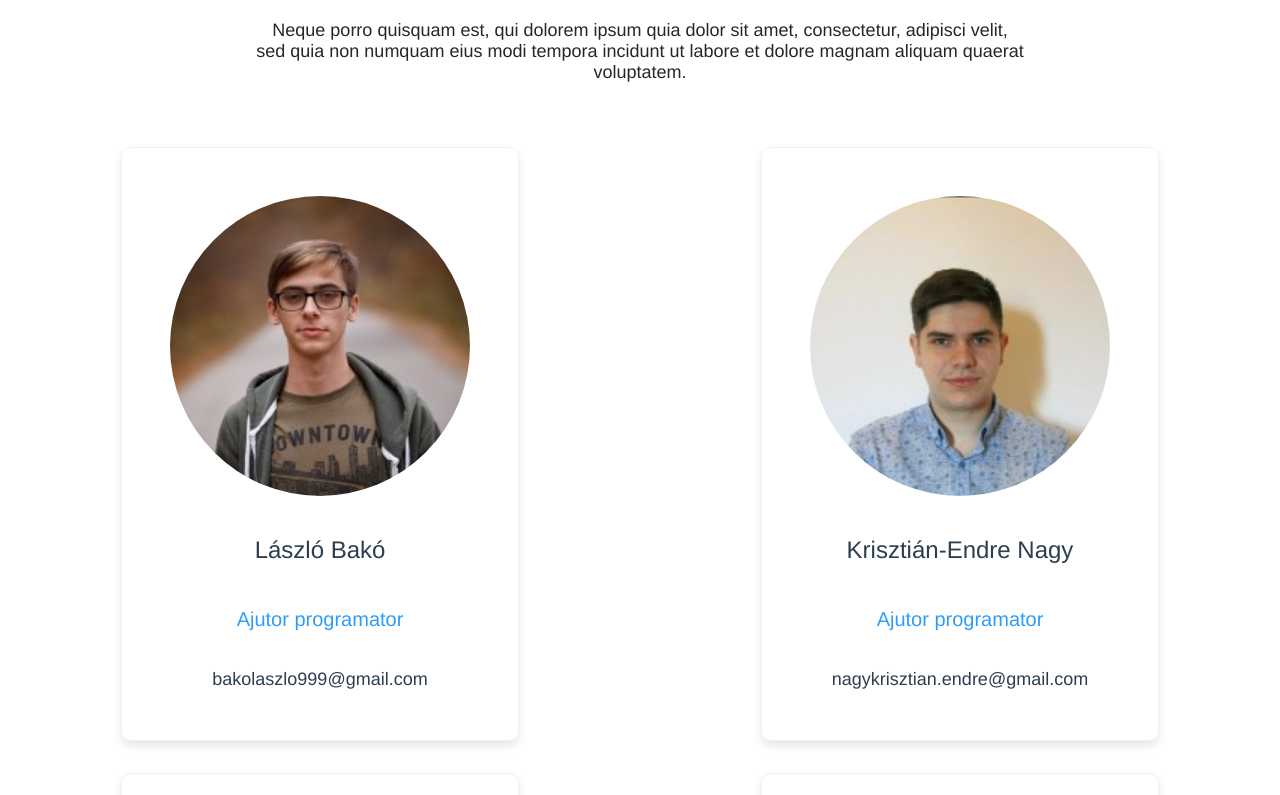
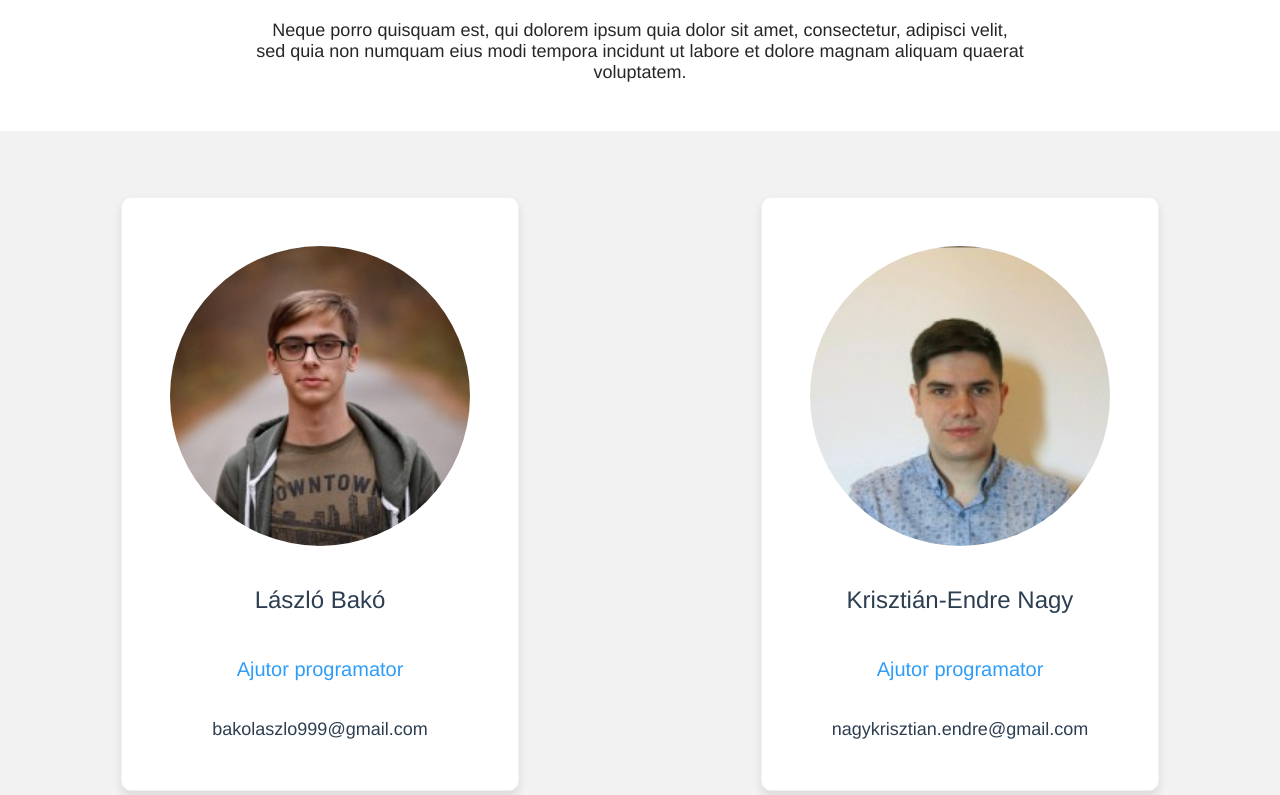
Before and after one commit to NagyKrisztianEndrePrincipal33/portofolio_application, a Vue app: page /about in a window 1280 px wide. Shown: the part 1325-2120 px from the top of the page. Built offline with nearby package versions, Linux system fonts and the light colour scheme; no server answers.

Commit message:
Fixed team-members container style

```diff
--- a/src/components/About.vue
+++ b/src/components/About.vue
@@ -241,9 +241,12 @@ hr {
   display: flex;
   justify-content: space-around;
   flex-flow: row wrap;
+  background-color: #f2f2f2;
+  padding: 50px 0;
 }
 
 .team-member {
+  background-color: #fff;
   display: flex;
   justify-content: center;
   flex-direction: column;
```
